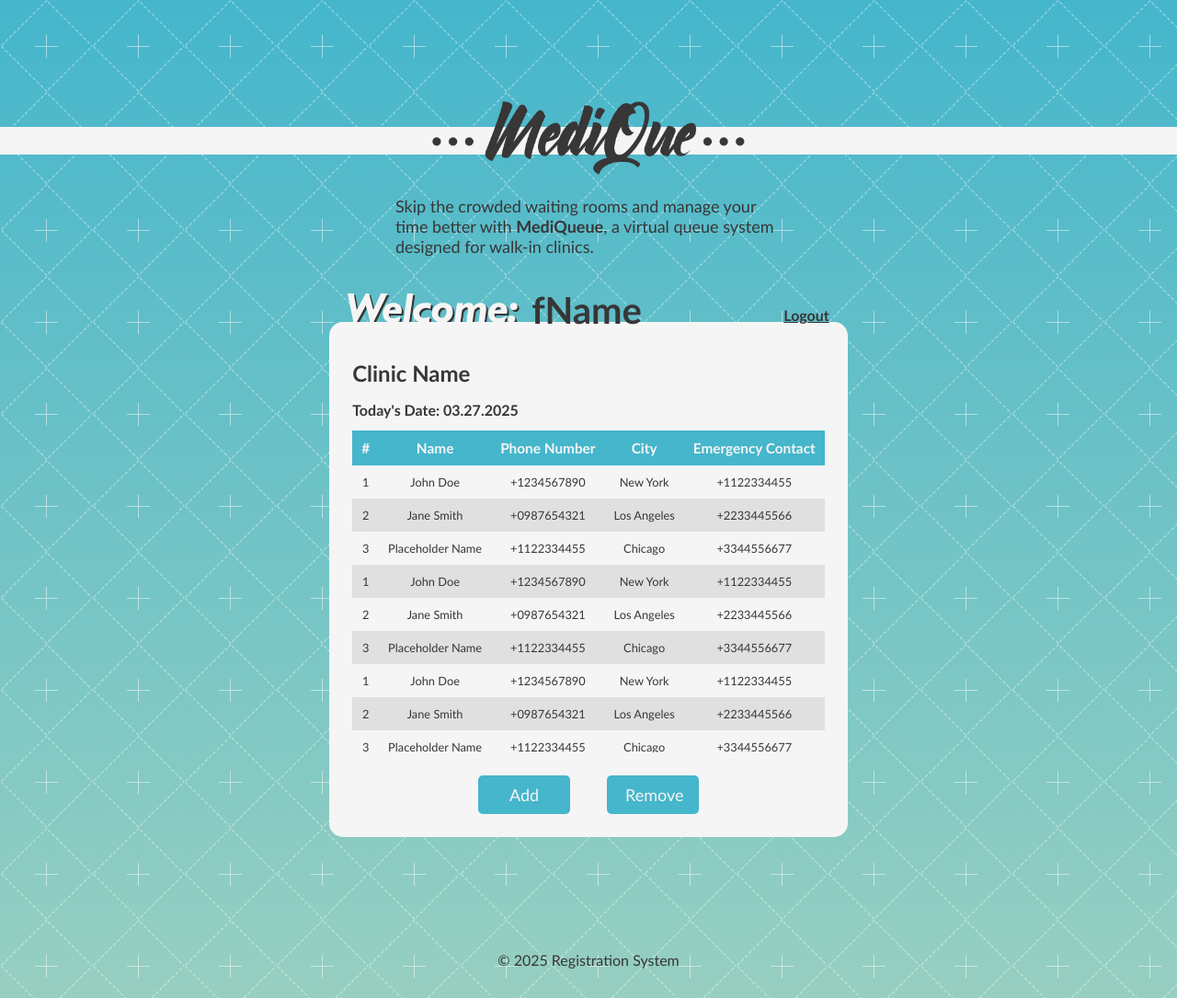
After one commit to CharanElam/CIS245_UFV, a PHP site: page / in a window 1280 px wide. The commit adds this page. Shown: the whole page at 92% size. Run offline with PHP 8.4, Linux system fonts and the light colour scheme.

Commit message:
Add untracked files

```diff
--- /dev/null
+++ b/index.php
@@ -0,0 +1,142 @@
+<html lang="en">
+    <head>
+        <meta name="viewport"
+        content="width=device-width, initial-scale=1.0">
+        <title>Welcome to MediQue :: Home</title>
+        <meta charset="utf-8">
+        <link rel="stylesheet" href="medique.css">
+    </head>
+    <body>
+        <div class="wrapper">
+            <header class="header-container">
+                <div class="header-bar"></div>
+                <img src="logo.png" alt="MediQue Logo" class="header-image">
+            </header>
+
+            <main>
+                <div class="text-container">
+                    <p>Skip the crowded waiting rooms and manage your time
+                        better with <b>MediQueue</b>, a virtual queue system designed
+                        for walk-in clinics.
+                    </p>
+                </div>
+                <div class="content-container">
+                    <div class="table-wrapper">
+                        <img src="welcome_name.png" alt="Welcome" class="image-top-left">
+                        <p class="text-name-left">fName</p>
+                        <p class="text-logout-right">Logout</p>
+                        <div class="table-container">
+                            <h1>Clinic Name</h1>
+                            <h2>Today's Date: <?php echo date("m.d.Y"); ?></h2>
+                            <table>
+                                <thead>
+                                    <tr>
+                                        <th>#</th>
+                                        <th>Name</th>
+                                        <th>Phone Number</th>
+                                        <th>City</th>
+                                        <th>Emergency Contact</th>
+                                    </tr>
+                                </thead>
+                                <tbody>
+                                    <tr>
+                                        <td>1</td>
+                                        <td>John Doe</td>
+                                        <td>+1234567890</td>
+                                        <td>New York</td>
+                                        <td>+1122334455</td>
+                                    </tr>
+                                    <tr>
+                                        <td>2</td>
+                                        <td>Jane Smith</td>
+                                        <td>+0987654321</td>
+                                        <td>Los Angeles</td>
+                                        <td>+2233445566</td>
+                                    </tr>
+                                    <tr>
+                                        <td>3</td>
+                                        <td>Placeholder Name</td>
+                                        <td>+1122334455</td>
+                                        <td>Chicago</td>
+                                        <td>+3344556677</td>
+                                    </tr>
+                                    <tr>
+                                        <td>1</td>
+                                        <td>John Doe</td>
+                                        <td>+1234567890</td>
+                                        <td>New York</td>
+                                        <td>+1122334455</td>
+                                    </tr>
+                                    <tr>
+                                        <td>2</td>
+                                        <td>Jane Smith</td>
+                                        <td>+0987654321</td>
+                                        <td>Los Angeles</td>
+                                        <td>+2233445566</td>
+                                    </tr>
+                                    <tr>
+                                        <td>3</td>
+                                        <td>Placeholder Name</td>
+                                        <td>+1122334455</td>
+                                        <td>Chicago</td>
+                                        <td>+3344556677</td>
+                                    </tr>
+                                    <tr>
+                                        <td>1</td>
+                                        <td>John Doe</td>
+                                        <td>+1234567890</td>
+                                        <td>New York</td>
+                                        <td>+1122334455</td>
+                                    </tr>
+                                    <tr>
+                                        <td>2</td>
+                                        <td>Jane Smith</td>
+                                        <td>+0987654321</td>
+                                        <td>Los Angeles</td>
+                                        <td>+2233445566</td>
+                                    </tr>
+                                    <tr>
+                                        <td>3</td>
+                                        <td>Placeholder Name</td>
+                                        <td>+1122334455</td>
+                                        <td>Chicago</td>
+                                        <td>+3344556677</td>
+                                    </tr>
+                                    <tr>
+                                        <td>1</td>
+                                        <td>John Doe</td>
+                                        <td>+1234567890</td>
+                                        <td>New York</td>
+                                        <td>+1122334455</td>
+                                    </tr>
+                                    <tr>
+                                        <td>2</td>
+                                        <td>Jane Smith</td>
+                                        <td>+0987654321</td>
+                                        <td>Los Angeles</td>
+                                        <td>+2233445566</td>
+                                    </tr>
+                                    <tr>
+                                        <td>3</td>
+                                        <td>Placeholder Name</td>
+                                        <td>+1122334455</td>
+                                        <td>Chicago</td>
+                                        <td>+3344556677</td>
+                                    </tr>
+                                </tbody>
+                            </table>
+                            <div class="hori-button-container">
+                            <button class="button-add">Add</button>
+                            <button class="button-remove">Remove</button>
+                            </div>
+                        </div>
+                    </div>
+                </div>
+            </main>
+
+            <footer>
+                <p>&copy; 2025 Registration System</p>
+            </footer>
+        </div>
+    </body>
+    </html>
--- a/medique.css
+++ b/medique.css
@@ -3,7 +3,7 @@
 }
 
 html {
-     min-height: 100vh;
+    min-height: 100vh;
     margin: 0;
     background:
         url("bgpattern.png") repeat,
@@ -112,36 +112,132 @@ footer a:link, footer a:visited {
     color: #383636;
 }
 
-form {
-    flex: 1 1 50;
-    width: 60%;
-    color: #383636;
-    font-family: 'Gill Sans MT', 'Gill Sans', "Arial", sans-serif;
-    display: grid;
-    grid-template-columns: 10em 1fr;
-    grid-gap: 1em;
-    margin-left: 30px;
-    margin-right: 50px;
-    margin-top: 10px;
+.form-container {
+    background: #F5F5F5;
+    padding: 25px;
+    border-radius: 15px;
+    width: 100%;
+    max-width: 500px;
+    margin: 20px auto;
+    box-sizing: border-box;
+    overflow: auto;
+    display: flex;
+    justify-content: center;
+    align-items: center;
 }
 
-form [type="submit"] {
-    grid-column: 2;
-    width: 9em;
+form {
+    font-family: 'Gill Sans MT', 'Gill Sans', "Arial", sans-serif;
+    margin: 0;
+}
+
+form table {
+    width: 100%;
+    border-collapse: collapse;
+}
+
+form label {
+    font-weight: normal;
+    color: #383636;
+    font-size: 16px;
+}
+
+form table th {
+    text-align: left;
+    font-weight: normal;
+    background-color: #f5f5f5;
+}
+
+form table td {
+    padding: 10px;
+}
+
+form button {
+    padding: 10px 20px;
+    width: 200px;
+    margin-top: 15px;
+    background-color: #97cfc1;
+    color: #383636;
+    font-size: 18px;
+    border: none;
+    border-radius: 5px;
+    cursor: pointer;
+    transition: background-color 0.3s ease;
+    font-family: 'Gill Sans MT', 'Gill Sans', "Arial", sans-serif;
+}
+
+form button:hover {
+    background-color: #45b6cc;
+}
+
+form table tr:nth-child(odd) {
+    background-color: #f5f5f5;
+}
+
+form table tr:nth-child(even) {
+    background-color: #f5f5f5;
 }
 
 p {
-    font-family: font-family: 'Gill Sans MT', 'Gill Sans', "Arial", sans-serif;
+    font-family: 'Gill Sans MT', 'Gill Sans', "Arial", sans-serif;
     color: #383636;
+}
+
+.text-container {
+    padding: 25px;
+    width: 470px;
+    height: 90px;
+    margin: 20px auto;
+    margin-bottom: 25px;
+    color: #383636;
+    font-size: 18px;
+    font-family: 'Gill Sans MT', 'Gill Sans', "Arial", sans-serif;
 }
 
 .image-top-right {
     position: absolute;
-    top: -16px;
+    top: -12px;
     right: 20px;
     width: auto;
     height: auto;
-    z-index: 10;
+    z-index: -1;
+}
+
+.image-top-left {
+    position: absolute;
+    top: -12px;
+    left: 20px;
+    width: auto;
+    height: auto;
+    z-index: -1;
+}
+
+.text-name-left {
+    color: #383636;
+    position: absolute;
+    top: -57px;
+    left: 220px;
+    color: #383636;
+    font-size: 40px;
+    font-weight: bold;
+    font-family: 'Gill Sans MT', 'Gill Sans', "Arial", sans-serif;
+}
+
+.text-logout-right {
+    color: #383636;
+    position: absolute;
+    top: -13px;
+    right: 20px;
+    color: #383636;
+    font-size: 16px;
+    font-weight: bold;
+    text-decoration: underline;
+    font-family: 'Gill Sans MT', 'Gill Sans', "Arial", sans-serif;
+    transition: color 0.2s ease;
+}
+
+.text-logout-right:hover {
+    color: #fcf5e3;
 }
 
 .table-wrapper {
@@ -152,11 +248,13 @@ p {
 
 .table-container {
     background: #F5F5F5;
-    padding: 20px;
+    padding: 25px;
     border-radius: 15px;
     width: 100%;
+    max-height: 700px;
     margin: 20px auto;
     box-sizing: border-box;
+    overflow: auto;
 }
 
 table {
@@ -164,8 +262,11 @@ table {
     border-style: none;
     max-width: 100%;
     min-width: 100%;
-    font-size: .75em;
+    font-size: 0.8em;
     border-collapse: collapse;
+    max-height: 350px;
+    overflow-y: auto;
+    display: block;
 }
 
 th, td {
@@ -193,3 +294,72 @@ td {
     text-align: center;
     width: auto;
 }
+
+
+.hori-button-container {
+    display: flex;
+    justify-content: center;
+    gap: 40px;
+    margin-top: 25px;
+}
+
+.verti-button-container {
+    display: flex;
+    flex-direction: column;
+    justify-content: center;
+    gap: 15px;
+    margin-top: 25px;
+}
+
+.button {
+    padding: 10px 20px;
+    width: 100px;
+    background-color: #97cfc1;
+    color: #383636;
+    font-size: 20px;
+    border: none;
+    border-radius: 5px;
+    cursor: pointer;
+    transition: background-color 0.3s ease;
+    font-family: 'Gill Sans MT', 'Gill Sans', "Arial", sans-serif;
+}
+
+.button:hover {
+    background-color: #45b6cc;
+}
+
+.button-add {
+    padding: 10px 20px;
+    width: 100px;
+    background-color: #45B6CC;
+    color: #f5f5f5;
+    font-size: 18px;
+    border: none;
+    border-radius: 5px;
+    cursor: pointer;
+    transition: background-color 0.3s ease;
+    font-family: 'Gill Sans MT', 'Gill Sans', "Arial", sans-serif;
+}
+
+.button-add:hover {
+    background-color: #a3d39c;
+    color: #383636;
+}
+
+.button-remove {
+    padding: 10px 20px;
+    width: 100px;
+    background-color: #45B6CC;
+    color: #f5f5f5;
+    font-size: 18px;
+    border: none;
+    border-radius: 5px;
+    cursor: pointer;
+    transition: background-color 0.3s ease;
+    font-family: 'Gill Sans MT', 'Gill Sans', "Arial", sans-serif;
+}
+
+.button-remove:hover {
+    background-color: #f69679;
+    color: #383636;
+}
--- /dev/null
+++ b/nbproject/private/private.xml
@@ -0,0 +1,4 @@
+<?xml version="1.0" encoding="UTF-8"?>
+<project-private xmlns="http://www.netbeans.org/ns/project-private/1">
+    <editor-bookmarks xmlns="http://www.netbeans.org/ns/editor-bookmarks/2" lastBookmarkId="0"/>
+</project-private>
```
Also changed, not shown: formtest.html (added, +50 -0 lines), nbproject/project.xml (added, +9 -0 lines), sample.php (deleted, +0 -80 lines), login_header.png (renamed from loginheader.png), reg_header.png (added), regheader.png (deleted), welcome_header.png (renamed from welcomeheader.png), welcome_name.png (added), 3 other files.
